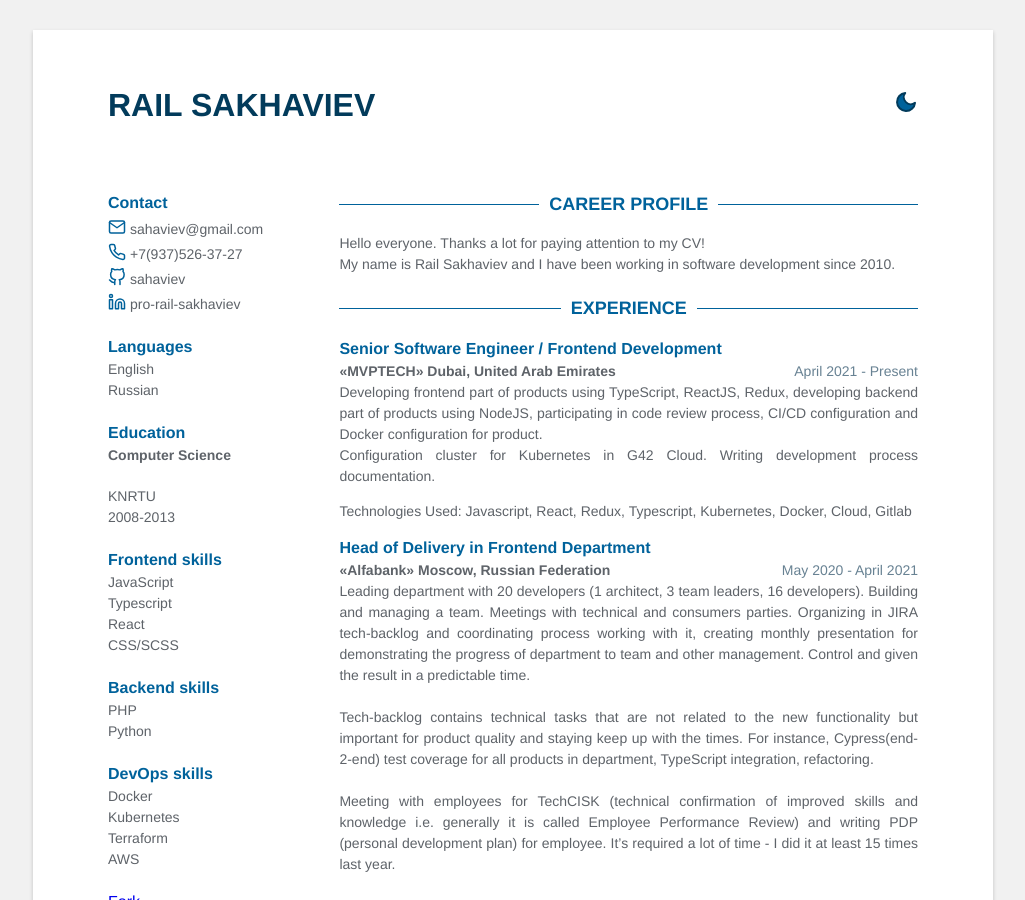
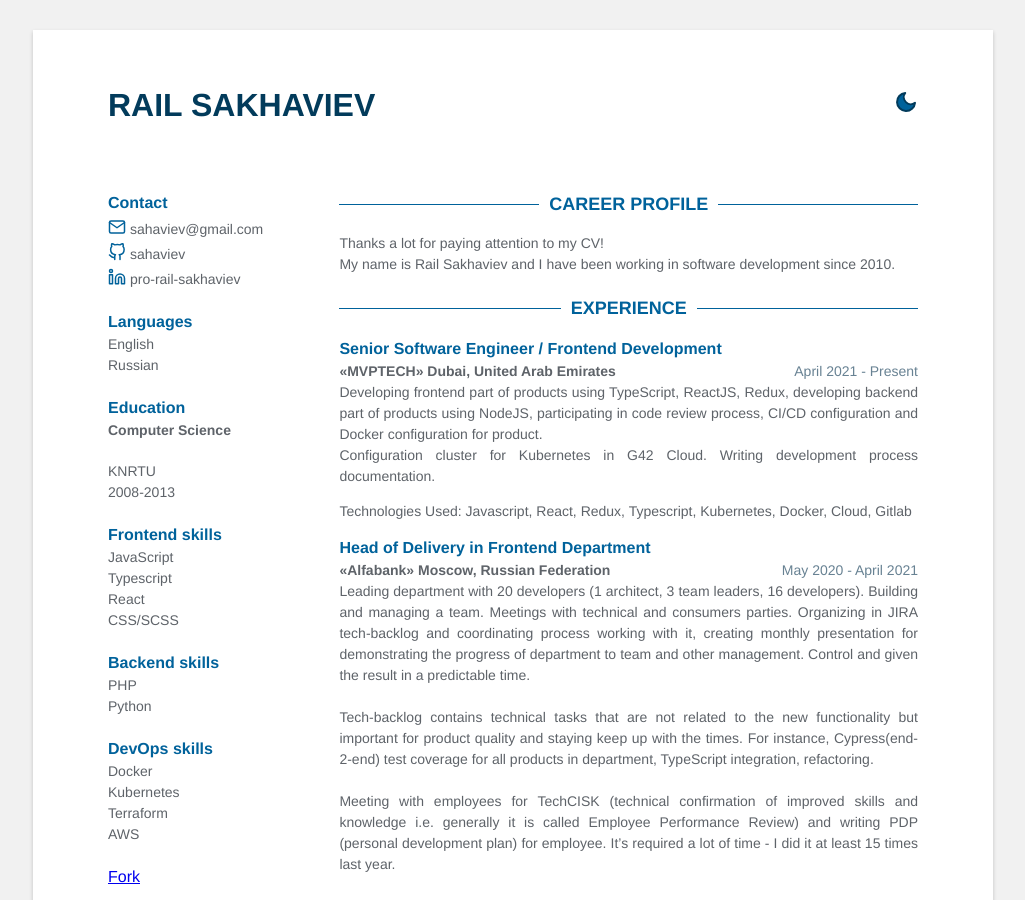
Before and after one commit to sahaviev/sahaviev.github.io, a Jekyll site: the page built from index.html, in a window 1280 px wide and 900 px high. Shown: the whole window, without its empty margins (127-1152 px from the left). Built offline with Jekyll 4.4.1, drawn with Linux system fonts in a browser that asks for light colours.

Commit message:
CV-1: update information about education 2

```diff
--- a/_data/data.yml
+++ b/_data/data.yml
@@ -7,7 +7,7 @@
   email: sahaviev@gmail.com
   github: sahaviev
   linkedin: pro-rail-sakhaviev
-  phone: +7(937)526-37-27
+  phone:
   gitlab:
 
 languages:
@@ -41,7 +41,7 @@
 
 # Profile
 profile: |
-  Hello everyone. Thanks a lot for paying attention to my CV!<br />
+  Thanks a lot for paying attention to my CV!<br />
   My name is Rail Sakhaviev and I have been working in software development since 2010.
 
 # Experience
--- a/_includes/education.html
+++ b/_includes/education.html
@@ -4,8 +4,8 @@
     <div class="title">Education</div>
     {% for ed in education %}
         <div class="education-item">
-            <div class="degree" title="{{ed.degree_description}}">{{ed.degree}}</div>
-            <div class="university" title="{{ed.university_description}}">{{ed.university}}</div>
+            <div class="degree" title={{ed.degree_description}}>{{ed.degree}}</div>
+            <div class="university" title={{ed.university_description}}>{{ed.university}}</div>
             <div class="time">{{ed.time}}</div>
         </div>
     {% endfor %}
```
